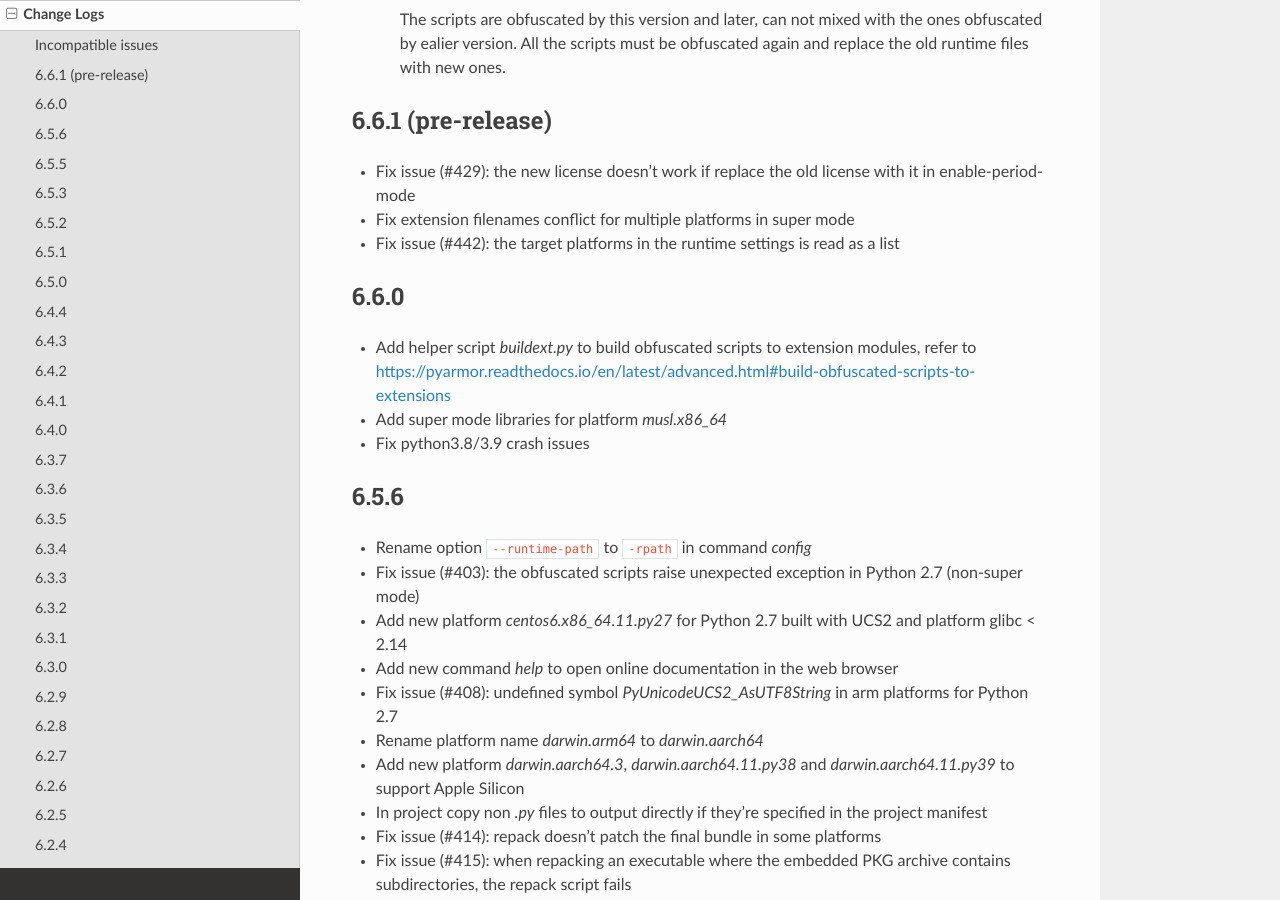
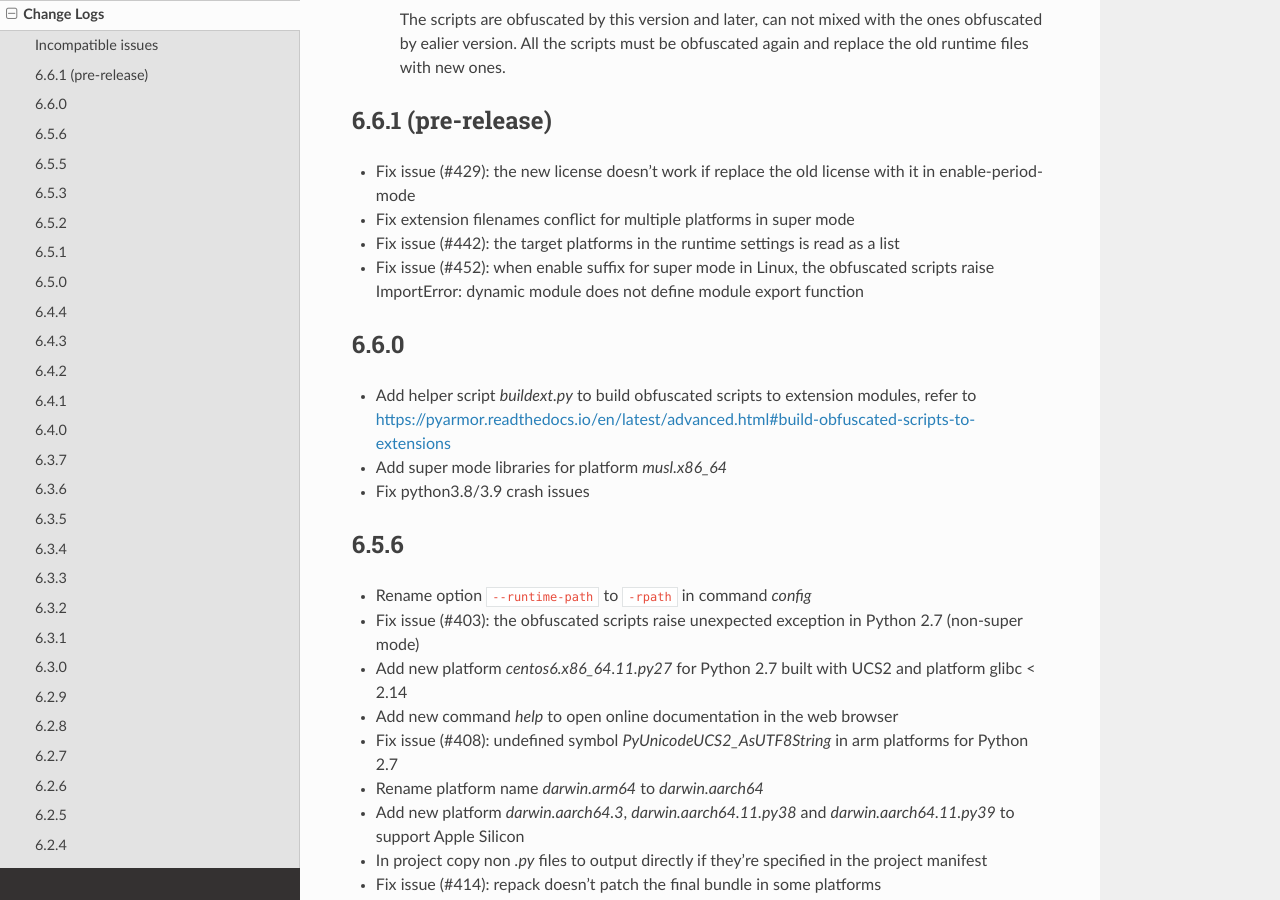
Before and after one commit to dashingsoft/pyarmor, a Sphinx documentation site: the page built from docs/change-logs.rst, in a window 1280 px wide and 900 px high, scrolled down 678 px. Built offline with Sphinx 7.4.7 and the Read the Docs theme 2.0.0, drawn with Linux system fonts in a browser that asks for light colours.

Commit message:
Add change log

```diff
--- a/docs/change-logs.rst
+++ b/docs/change-logs.rst
@@ -38,6 +38,8 @@
   it in enable-period-mode
 * Fix extension filenames conflict for multiple platforms in super mode
 * Fix issue (#442): the target platforms in the runtime settings is read as a list
+* Fix issue (#452): when enable suffix for super mode in Linux, the obfuscated
+  scripts raise ImportError: dynamic module does not define module export function
 
 6.6.0
 -----
```
